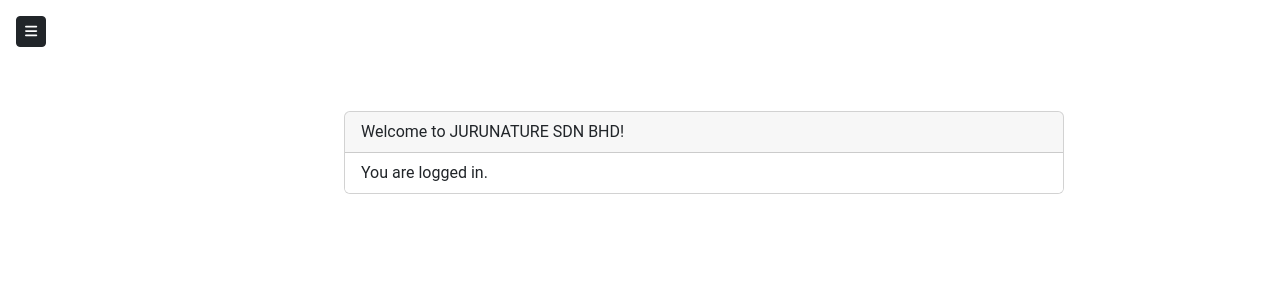
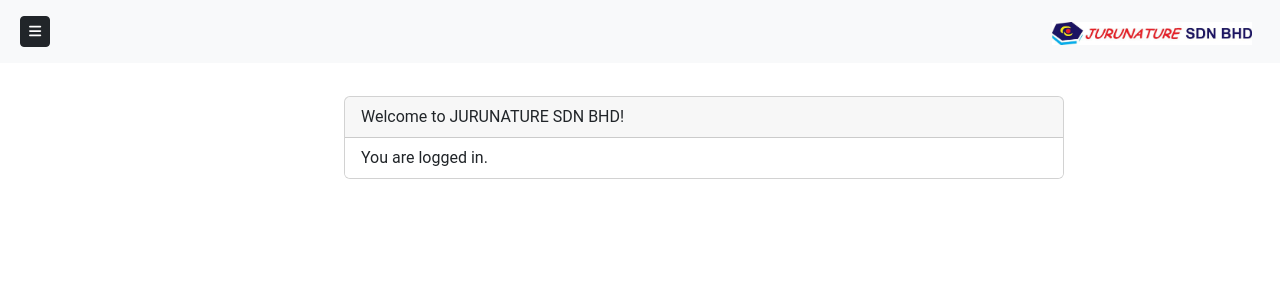
Before and after one commit to hana-zf/staff-management-demo, a Vue app: page / in a window 1280 px wide. Shown: the top 300 px of the page. Built offline with nearby package versions, Linux system fonts and the light colour scheme.

Commit message:
add fixed sidebar

```diff
--- a/src/assets/style.scss
+++ b/src/assets/style.scss
@@ -74,3 +74,7 @@
     color: #000;
     text-decoration: none;
 }
+
+.staff-card {
+    margin-top: 100px;
+}
--- a/src/components/Sidebar1.vue
+++ b/src/components/Sidebar1.vue
@@ -1,128 +1,17 @@
 <template>
     <div>
-        <!-- <svg xmlns="http://www.w3.org/2000/svg" style="display: none;">
-            <symbol id="bootstrap" viewBox="0 0 118 94">
-                <title>Bootstrap</title>
-                <path fill-rule="evenodd" clip-rule="evenodd"
-                    d="M24.509 0c-6.733 0-11.715 5.893-11.492 12.284.214 6.14-.064 14.092-2.066 20.577C8.943 39.365 5.547 43.485 0 44.014v5.972c5.547.529 8.943 4.649 10.951 11.153 2.002 6.485 2.28 14.437 2.066 20.577C12.794 88.106 17.776 94 24.51 94H93.5c6.733 0 11.714-5.893 11.491-12.284-.214-6.14.064-14.092 2.066-20.577 2.009-6.504 5.396-10.624 10.943-11.153v-5.972c-5.547-.529-8.934-4.649-10.943-11.153-2.002-6.484-2.28-14.437-2.066-20.577C105.214 5.894 100.233 0 93.5 0H24.508zM80 57.863C80 66.663 73.436 72 62.543 72H44a2 2 0 01-2-2V24a2 2 0 012-2h18.437c9.083 0 15.044 4.92 15.044 12.474 0 5.302-4.01 10.049-9.119 10.88v.277C75.317 46.394 80 51.21 80 57.863zM60.521 28.34H49.948v14.934h8.905c6.884 0 10.68-2.772 10.68-7.727 0-4.643-3.264-7.207-9.012-7.207zM49.948 49.2v16.458H60.91c7.167 0 10.964-2.876 10.964-8.281 0-5.406-3.903-8.178-11.425-8.178H49.948z">
-                </path>
-            </symbol>
-            <symbol id="home" viewBox="0 0 16 16">
-                <path
-                    d="M8.354 1.146a.5.5 0 0 0-.708 0l-6 6A.5.5 0 0 0 1.5 7.5v7a.5.5 0 0 0 .5.5h4.5a.5.5 0 0 0 .5-.5v-4h2v4a.5.5 0 0 0 .5.5H14a.5.5 0 0 0 .5-.5v-7a.5.5 0 0 0-.146-.354L13 5.793V2.5a.5.5 0 0 0-.5-.5h-1a.5.5 0 0 0-.5.5v1.293L8.354 1.146zM2.5 14V7.707l5.5-5.5 5.5 5.5V14H10v-4a.5.5 0 0 0-.5-.5h-3a.5.5 0 0 0-.5.5v4H2.5z" />
-            </symbol>
-            <symbol id="speedometer2" viewBox="0 0 16 16">
-                <path
-                    d="M8 4a.5.5 0 0 1 .5.5V6a.5.5 0 0 1-1 0V4.5A.5.5 0 0 1 8 4zM3.732 5.732a.5.5 0 0 1 .707 0l.915.914a.5.5 0 1 1-.708.708l-.914-.915a.5.5 0 0 1 0-.707zM2 10a.5.5 0 0 1 .5-.5h1.586a.5.5 0 0 1 0 1H2.5A.5.5 0 0 1 2 10zm9.5 0a.5.5 0 0 1 .5-.5h1.5a.5.5 0 0 1 0 1H12a.5.5 0 0 1-.5-.5zm.754-4.246a.389.389 0 0 0-.527-.02L7.547 9.31a.91.91 0 1 0 1.302 1.258l3.434-4.297a.389.389 0 0 0-.029-.518z" />
-                <path fill-rule="evenodd"
-                    d="M0 10a8 8 0 1 1 15.547 2.661c-.442 1.253-1.845 1.602-2.932 1.25C11.309 13.488 9.475 13 8 13c-1.474 0-3.31.488-4.615.911-1.087.352-2.49.003-2.932-1.25A7.988 7.988 0 0 1 0 10zm8-7a7 7 0 0 0-6.603 9.329c.203.575.923.876 1.68.63C4.397 12.533 6.358 12 8 12s3.604.532 4.923.96c.757.245 1.477-.056 1.68-.631A7 7 0 0 0 8 3z" />
-            </symbol>
-            <symbol id="table" viewBox="0 0 16 16">
-                <path
-                    d="M0 2a2 2 0 0 1 2-2h12a2 2 0 0 1 2 2v12a2 2 0 0 1-2 2H2a2 2 0 0 1-2-2V2zm15 2h-4v3h4V4zm0 4h-4v3h4V8zm0 4h-4v3h3a1 1 0 0 0 1-1v-2zm-5 3v-3H6v3h4zm-5 0v-3H1v2a1 1 0 0 0 1 1h3zm-4-4h4V8H1v3zm0-4h4V4H1v3zm5-3v3h4V4H6zm4 4H6v3h4V8z" />
-            </symbol>
-            <symbol id="people-circle" viewBox="0 0 16 16">
-                <path d="M11 6a3 3 0 1 1-6 0 3 3 0 0 1 6 0z" />
-                <path fill-rule="evenodd"
-                    d="M0 8a8 8 0 1 1 16 0A8 8 0 0 1 0 8zm8-7a7 7 0 0 0-5.468 11.37C3.242 11.226 4.805 10 8 10s4.757 1.225 5.468 2.37A7 7 0 0 0 8 1z" />
-            </symbol>
-            <symbol id="grid" viewBox="0 0 16 16">
-                <path
-                    d="M1 2.5A1.5 1.5 0 0 1 2.5 1h3A1.5 1.5 0 0 1 7 2.5v3A1.5 1.5 0 0 1 5.5 7h-3A1.5 1.5 0 0 1 1 5.5v-3zM2.5 2a.5.5 0 0 0-.5.5v3a.5.5 0 0 0 .5.5h3a.5.5 0 0 0 .5-.5v-3a.5.5 0 0 0-.5-.5h-3zm6.5.5A1.5 1.5 0 0 1 10.5 1h3A1.5 1.5 0 0 1 15 2.5v3A1.5 1.5 0 0 1 13.5 7h-3A1.5 1.5 0 0 1 9 5.5v-3zm1.5-.5a.5.5 0 0 0-.5.5v3a.5.5 0 0 0 .5.5h3a.5.5 0 0 0 .5-.5v-3a.5.5 0 0 0-.5-.5h-3zM1 10.5A1.5 1.5 0 0 1 2.5 9h3A1.5 1.5 0 0 1 7 10.5v3A1.5 1.5 0 0 1 5.5 15h-3A1.5 1.5 0 0 1 1 13.5v-3zm1.5-.5a.5.5 0 0 0-.5.5v3a.5.5 0 0 0 .5.5h3a.5.5 0 0 0 .5-.5v-3a.5.5 0 0 0-.5-.5h-3zm6.5.5A1.5 1.5 0 0 1 10.5 9h3a1.5 1.5 0 0 1 1.5 1.5v3a1.5 1.5 0 0 1-1.5 1.5h-3A1.5 1.5 0 0 1 9 13.5v-3zm1.5-.5a.5.5 0 0 0-.5.5v3a.5.5 0 0 0 .5.5h3a.5.5 0 0 0 .5-.5v-3a.5.5 0 0 0-.5-.5h-3z" />
-            </symbol>
-        </svg>
+        <nav class="navbar navbar-expand-lg bg-light fixed-top">
+            <div class="container-fluid">
+                <button class="btn btn-dark btn-sm m-2" type="button" data-bs-toggle="offcanvas"
+                    data-bs-target="#offcanvasScrolling" aria-controls="offcanvasScrolling">
+                    <font-awesome-icon icon="fa-solid fa-bars" />
+                </button>
+                <a class="navbar-brand" href="/dashboard">
+                    <img src="../assets/images/text.jpeg" class="logo" alt="Logo">
+                </a>
+            </div>
+        </nav>
 
-        <div class="d-flex flex-column flex-shrink-0 p-3 bg-light sticky-top" style="width: 280px; height:100vh">
-            <a href="/dashboard"
-                class="d-flex align-items-center mb-3 mb-md-0 me-md-auto link-dark text-decoration-none">
-                <img src="../assets/images/text.jpeg" class="logo" alt="Logo">
-            </a>
-            <button class="btn btn-sm">
-                <font-awesome-icon icon="fa-solid fa-bars" />
-            </button>
-
-            <hr>
-            <ul class="nav nav-pills flex-column mb-auto">
-                <li class="nav-item nav-link link-dark">
-                    <router-link class="router-link" :to="{ name: 'dashboard' }">
-                        <font-awesome-icon icon="fa-solid fa-chart-simple" />
-                        Dashboard
-                    </router-link>
-                </li>
-                <li class="nav-item dropdown">
-                    <a class="dropdown-link nav-link dropdown-toggle text-dark" href="#" data-bs-toggle="dropdown"
-                        aria-expanded="false">
-                        <font-awesome-icon icon="fa-solid fa-circle-user" />
-                        User Management
-                    </a>
-                    <ul class="dropdown-menu">
-                        <router-link class="dropdown-item link-dark" :to="{ name: 'roles' }">
-                            Roles
-                        </router-link>
-                        <router-link class="dropdown-item link-dark" :to="{ name: 'users' }">
-                            Users
-                        </router-link>
-                    </ul>
-                </li>
-                <li class="nav-item nav-link link-dark">
-                    <router-link class="router-link" :to="{ name: 'staffs' }">
-                        <font-awesome-icon icon="fa-solid fa-users" />
-                        Staffs
-                    </router-link>
-                </li>
-                <li class="nav-item nav-link link-dark">
-                    <router-link class="router-link" :to="{ name: 'timesheets' }">
-                        <font-awesome-icon icon="fa-solid fa-clock-four" />
-                        Timesheets
-                    </router-link>
-                </li>
-                <li class="nav-item nav-link link-dark">
-                    <router-link class="router-link" :to="{ name: 'payslips' }">
-                        <font-awesome-icon icon="fa-solid fa-money-bill" />
-                        Payslips
-                    </router-link>
-                </li>
-                <li class="nav-item dropdown">
-                    <a class=" dropdown-link nav-link dropdown-toggle text-dark" href="#" data-bs-toggle="dropdown"
-                        aria-expanded="false">
-                        <font-awesome-icon icon="fa-solid fa-gears" />
-                        Settings
-                    </a>
-                    <ul class="dropdown-menu">
-                        <router-link class="dropdown-item link-dark" :to="{ name: 'projects' }">
-                            Projects
-                        </router-link>
-                        <router-link class="dropdown-item link-dark" :to="{ name: 'devices' }">
-                            Devices
-                        </router-link>
-                        <router-link class="dropdown-item link-dark" :to="{ name: 'holiday' }">
-                            Holiday
-                        </router-link>
-                    </ul>
-                </li>
-            </ul>
-            <hr>
-            <div class="dropdown">
-                <a href="#" class="d-flex align-items-center link-dark text-decoration-none dropdown-toggle"
-                    data-bs-toggle="dropdown" aria-expanded="false">
-                    <img src="https://github.com/mdo.png" alt="" width="32" height="32" class="rounded-circle me-2">
-                    <strong>mdo</strong>
-                </a>
-                <ul class="dropdown-menu text-small shadow">
-                    <li><a class="dropdown-item" href="#">New project...</a></li>
-                    <li><a class="dropdown-item" href="#">Settings</a></li>
-                    <li><a class="dropdown-item" href="#">Profile</a></li>
-                    <li>
-                        <hr class="dropdown-divider">
-                    </li>
-                    <li><a class="dropdown-item" href="#">Sign out</a></li>
-                </ul>
-            </div>
-        </div> -->
-        <button class="btn btn-dark btn-sm m-3" type="button" data-bs-toggle="offcanvas"
-            data-bs-target="#offcanvasScrolling" aria-controls="offcanvasScrolling">
-            <font-awesome-icon icon="fa-solid fa-bars" />
-        </button>
 
         <div class="offcanvas offcanvas-start" data-bs-scroll="true" data-bs-backdrop="true" tabindex="-1"
             id="offcanvasScrolling" aria-labelledby="offcanvasScrollingLabel" style="width: 280px;">
--- a/src/views/DashboardView.vue
+++ b/src/views/DashboardView.vue
@@ -3,7 +3,7 @@
     <div class="dashboard-container">
         <Sidebar1 />
         <div class=" dashboard-title align-items-center p-5">
-            <div class="card offset-3" style="width: 90vh; height: auto;">
+            <div class="card offset-3 mt-5" style="width: 90vh; height: auto;">
                 <div class="card-header">
                     {{ title }}
                 </div>
--- a/src/views/StaffsView.vue
+++ b/src/views/StaffsView.vue
@@ -2,13 +2,10 @@
   <div class="staffs-container">
     <Sidebar1 />
 
-    <div class="card m-3">
+    <div class="card mx-3 mb-5 staff-card">
       <div class="card-header">
         Staff List
       </div>
-      <!-- <div class="m-3 add-btn">
-
-      </div> -->
       <div class="d-flex align-items-center">
         <div class="action-btn m-3 flex-grow-1 flex-wrap">
           <router-link :to="{ name: 'addStaff' }">
@@ -26,8 +23,7 @@
         </div>
         <div class="d-flex align-items-center">
           <label class="" for="search"></label>
-          <input type="text" id="search" v-model="searchValue" class="form-control mx-5"
-            placeholder="Search: " />
+          <input type="text" id="search" v-model="searchValue" class="form-control mx-5" placeholder="Search: " />
         </div>
       </div>
 
```
